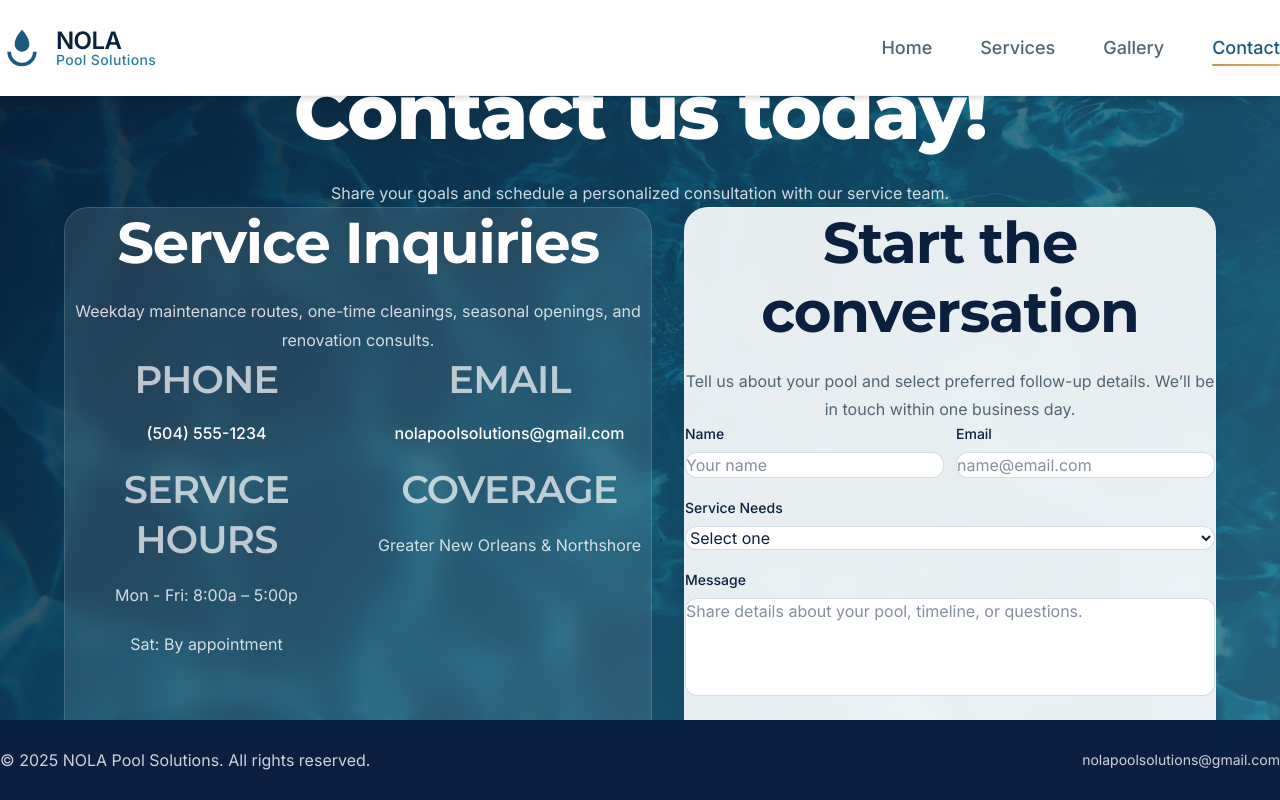
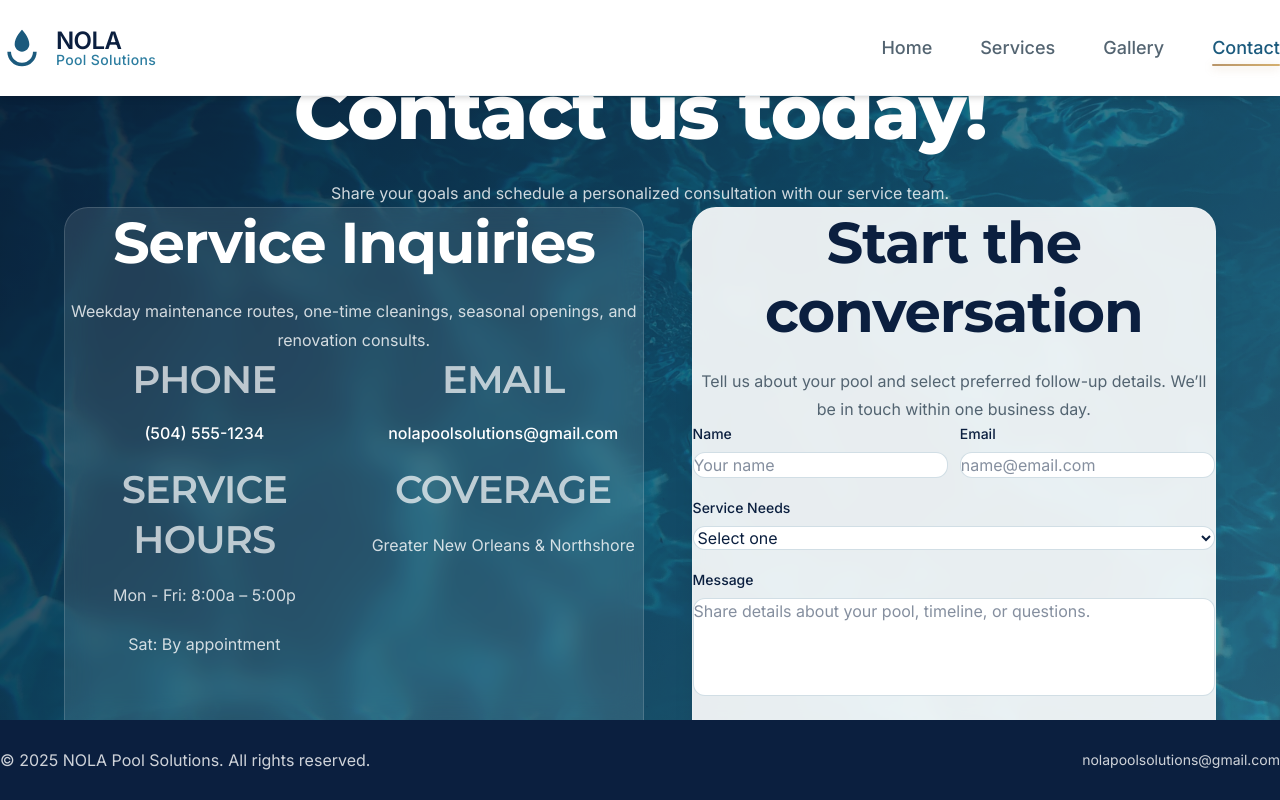
Before and after one commit to WBHankins93/nps, a Next.js app: page /contact in a window 1280 px wide. Built offline with nearby package versions, Linux system fonts and the light colour scheme.

Commit message:
Increase spacing between contact page component cards
- Changed gap from gap-6/md:gap-8 to gap-8/md:gap-10/lg:gap-12
- Provides better visual separation between Service Inquiries and contact form cards
- Improves overall page layout and readability

```diff
--- a/components/pages/ContactShowcase.tsx
+++ b/components/pages/ContactShowcase.tsx
@@ -28,7 +28,7 @@ export default function ContactShowcase() {
             </p>
           </header>
 
-          <div className="grid gap-6 md:grid-cols-[1.05fr_0.95fr] md:gap-8">
+          <div className="grid gap-8 md:grid-cols-[1.05fr_0.95fr] md:gap-10 lg:gap-12">
             <div className="flex flex-col justify-between rounded-3xl border border-white/15 bg-white/10 p-8 text-center backdrop-blur-md md:p-12 lg:p-16">
               <div className="space-y-5 md:space-y-6">
                 <section>
```
